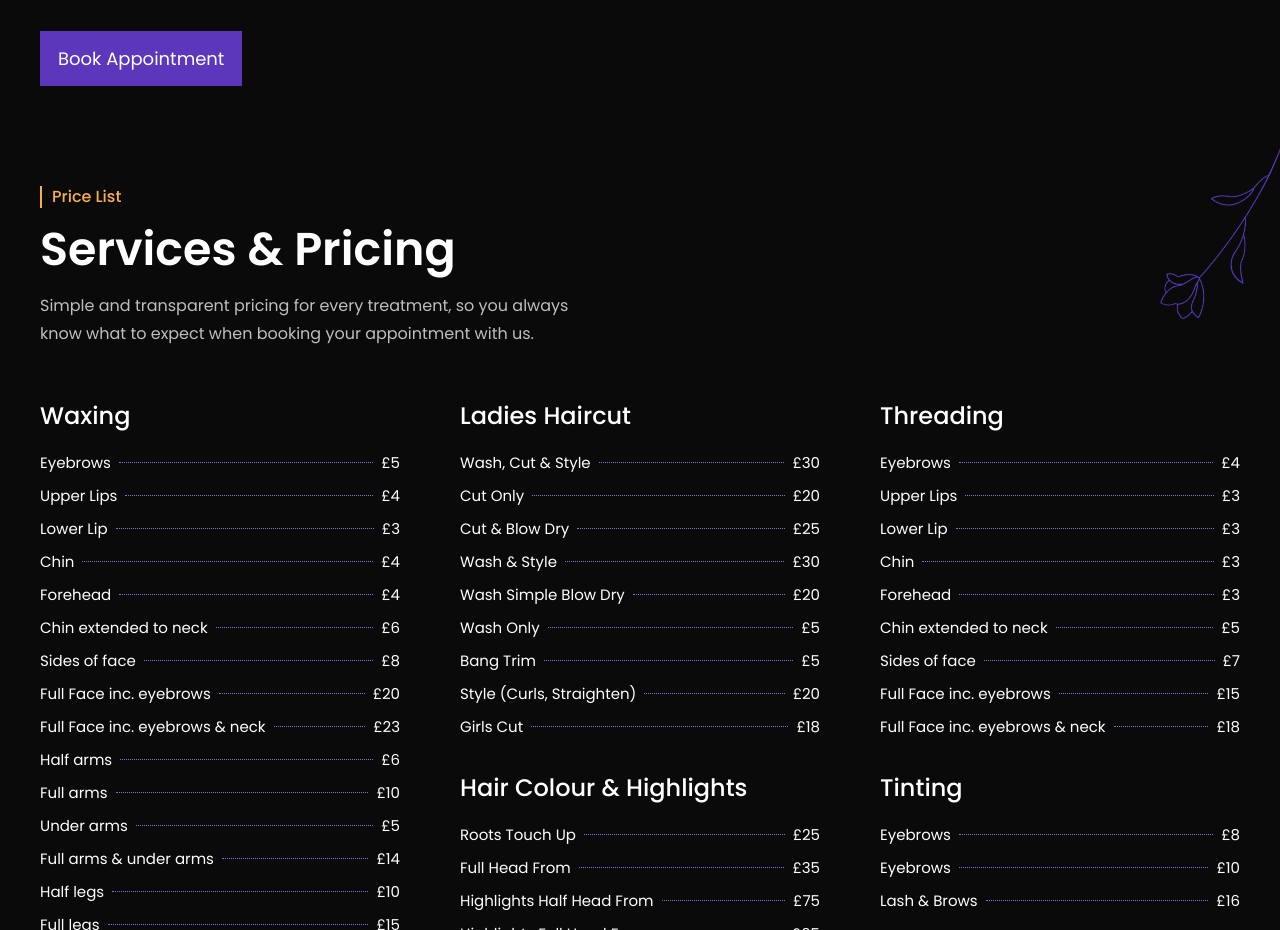
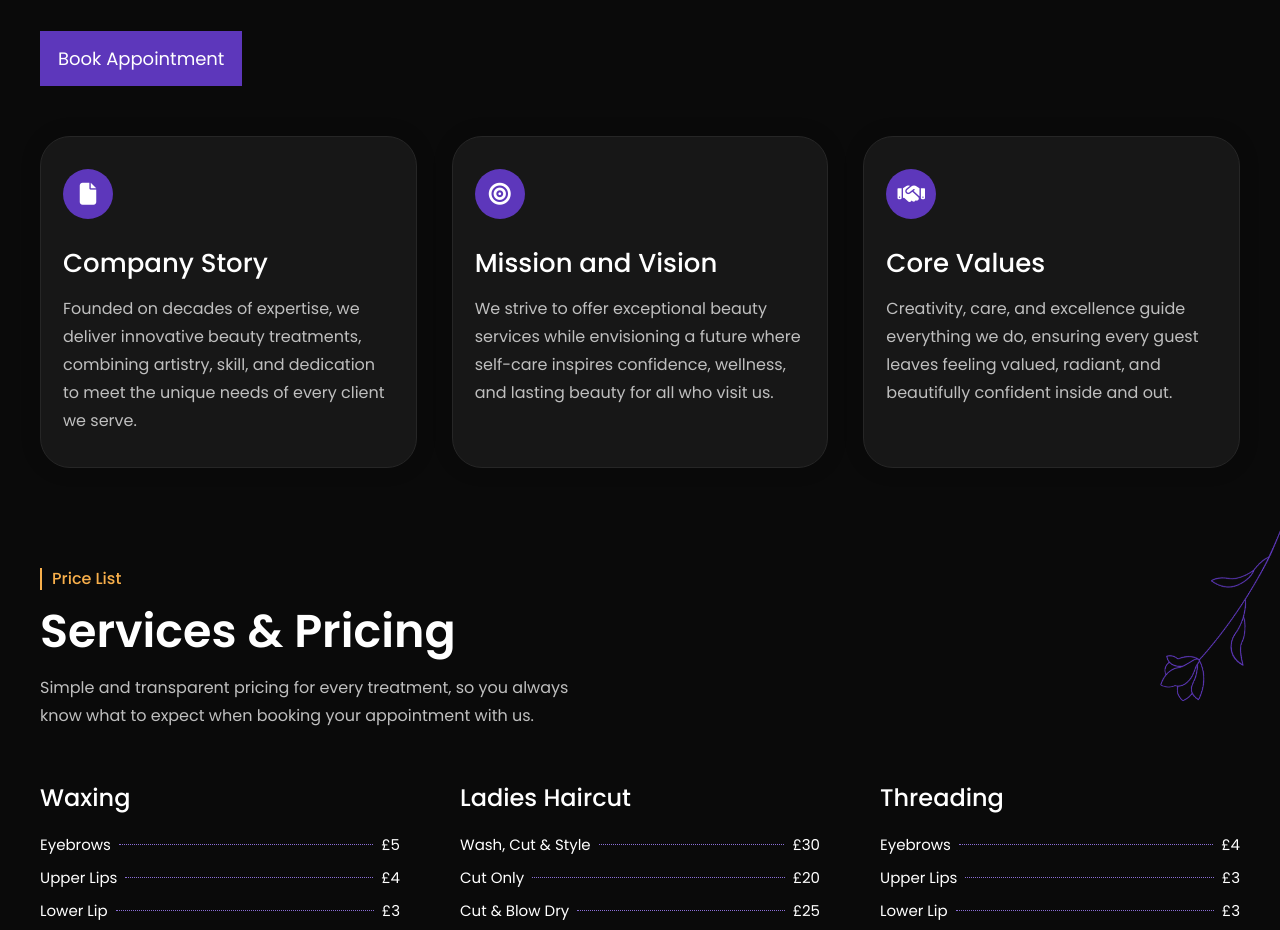
Before and after one commit to Owen-Developer/poojasbeauty, a website: page public/about.html in a window 1280 px wide. Shown: the part 1100-2030 px from the top of the page. Drawn offline with Linux system fonts and the light colour scheme; grey boxes are pictures that could not be loaded; a web font is replaced by a local one.

Commit message:
Changes 4

```diff
--- a/public/about.html
+++ b/public/about.html
@@ -41,6 +41,24 @@
             </div>
         </div>
     </div>
+
+	<div class="aboutp-bottom">
+		<div class="aboutp-wrapper">
+			<i class="fa-solid fa-file aboutp-icon"></i>
+			<div class="aboutp-head">Company Story</div>
+			<div class="aboutp-txt">Founded on decades of expertise, we deliver innovative beauty treatments, combining artistry, skill, and dedication to meet the unique needs of every client we serve.</div>
+		</div>
+		<div class="aboutp-wrapper">
+			<i class="fa-solid fa-bullseye aboutp-icon"></i>
+			<div class="aboutp-head">Mission and Vision</div>
+			<div class="aboutp-txt">We strive to offer exceptional beauty services while envisioning a future where self-care inspires confidence, wellness, and lasting beauty for all who visit us.</div>
+		</div>
+		<div class="aboutp-wrapper">
+			<i class="fa-solid fa-handshake aboutp-icon"></i>
+			<div class="aboutp-head">Core Values</div>
+			<div class="aboutp-txt">Creativity, care, and excellence guide everything we do, ensuring every guest leaves feeling valued, radiant, and beautifully confident inside and out.</div>
+		</div>
+	</div>
 
 	<div class="price-bg" id="price-list">
 		<img src="images/plants/plant1.png" class="price-plant" />
--- a/public/script.js
+++ b/public/script.js
@@ -366,6 +366,15 @@ function createHtml(){
         </div>
     `
 
+    let btnText;
+    let btnHref;
+    if(document.querySelector(".hero-container")){
+        btnText = "Book Now";
+        btnHref = "bookings.html";
+    } else {
+        btnText = "Back Home";
+        btnHref = "index.html";
+    }
     let header = document.createElement("div");
     header.classList.add("header");
     header.innerHTML = `
@@ -400,7 +409,7 @@ function createHtml(){
                 <a href="gallery.html" class="header-link header-line">Photo Gallery</a>
             </div>
 
-            <a href="bookings.html" class="btn-header">Book Now <img src="images/arrow.png" class="foot-arrow" /></a>
+            <a href="${btnHref}" class="btn-header">${btnText} <img src="images/arrow.png" class="foot-arrow" /></a>
             <div class="header-burger" onclick="openMenu()">
                 <div class="burger-line"></div>
                 <div class="burger-line"></div>
--- a/public/style.css
+++ b/public/style.css
@@ -358,6 +358,7 @@ body {
     justify-content: center;
 }
 .hero-img {
+    transition: 0.8s ease;
     opacity: 0;
     position: absolute;
     top: 0;
@@ -366,7 +367,6 @@ body {
     height: 100%;
     object-fit: cover;
     object-position: 50% 50%;
-    transition: 0.8s ease;
 }
 .hero-top {
     object-position: 50% 0%;
@@ -520,6 +520,8 @@ body {
     font-size: 18px;
 }
 a.banner-link {
+    text-decoration: underline;
+    text-underline-offset: 2px;
     color: white;
     opacity: 1;
 }
@@ -1344,7 +1346,7 @@ a.foot-txt:hover {
     transform: rotate(-150deg);
 }
 .aboutp-container {
-    margin: 100px auto;
+    margin: 100px auto 0;
     width: 1500px;
     max-width: calc(100% - 80px);
     display: flex;
@@ -1406,6 +1408,44 @@ a.foot-txt:hover {
 }
 .btn-aboutp:hover {
     background-color: var(--purple-bright);
+}
+
+.aboutp-bottom {
+    margin: 50px auto 100px;
+    width: 1500px;
+    max-width: calc(100% - 80px);
+    display: flex;
+    gap: 35px;
+}
+.aboutp-wrapper {
+    box-shadow: 0 0px 20px rgba(0, 0, 0, 0.2);
+    padding: 32px 22px;
+    border-radius: 30px;
+    background-color: hsl(0, 0%, 9%);
+    border: 1px solid hsl(0, 0%, 15%);
+    width: 100%;
+}
+i.aboutp-icon {
+    width: 50px;
+    height: 50px;
+    display: flex;
+    align-items: center;
+    justify-content: center;
+    background-color: var(--purple);
+    color: white;
+    font-size: 22px;
+    border-radius: 200px;
+}
+.aboutp-head {
+    font-size: 26px;
+    font-weight: 500;
+    color: white;
+    margin: 25px 0 12px;
+}
+.aboutp-txt {
+    font-size: 16px;
+    line-height: 1.75;
+    color: hsl(0, 0%, 75%);
 }
 /*//////////////////////////////////////////////////////////////////////*/
 
@@ -2952,6 +2992,11 @@ i.book-show-x {
     .foot-arrow {
         width: 14px;
     }
+
+    .aboutp-bottom {
+        flex-direction: column;
+        gap: 20px;
+    }
 }
 @media only screen and (max-width: 950px){
     .about-plant1 {
@@ -3098,7 +3143,7 @@ i.book-show-x {
     }
 }
 @media only screen and (max-width: 700px){
-    .header-flex, .hero-content, .about-container, .services-container, .test-container, .gallery-container, .contact-container, .foot-container, .aboutp-container, .detail-container, .price-container, .gallp-container, .book-container {
+    .header-flex, .hero-content, .about-container, .services-container, .test-container, .gallery-container, .contact-container, .foot-container, .aboutp-container, .detail-container, .price-container, .gallp-container, .book-container, .aboutp-bottom {
         max-width: calc(100% - 30px);
     }
     .header-logo {
```
Also changed, not shown: public/index.html (+4 -4 lines), public/images/about/about3-2.png (added), public/images/hero/hero16.jpg (added), public/images/services/ser-face3.png (added).
